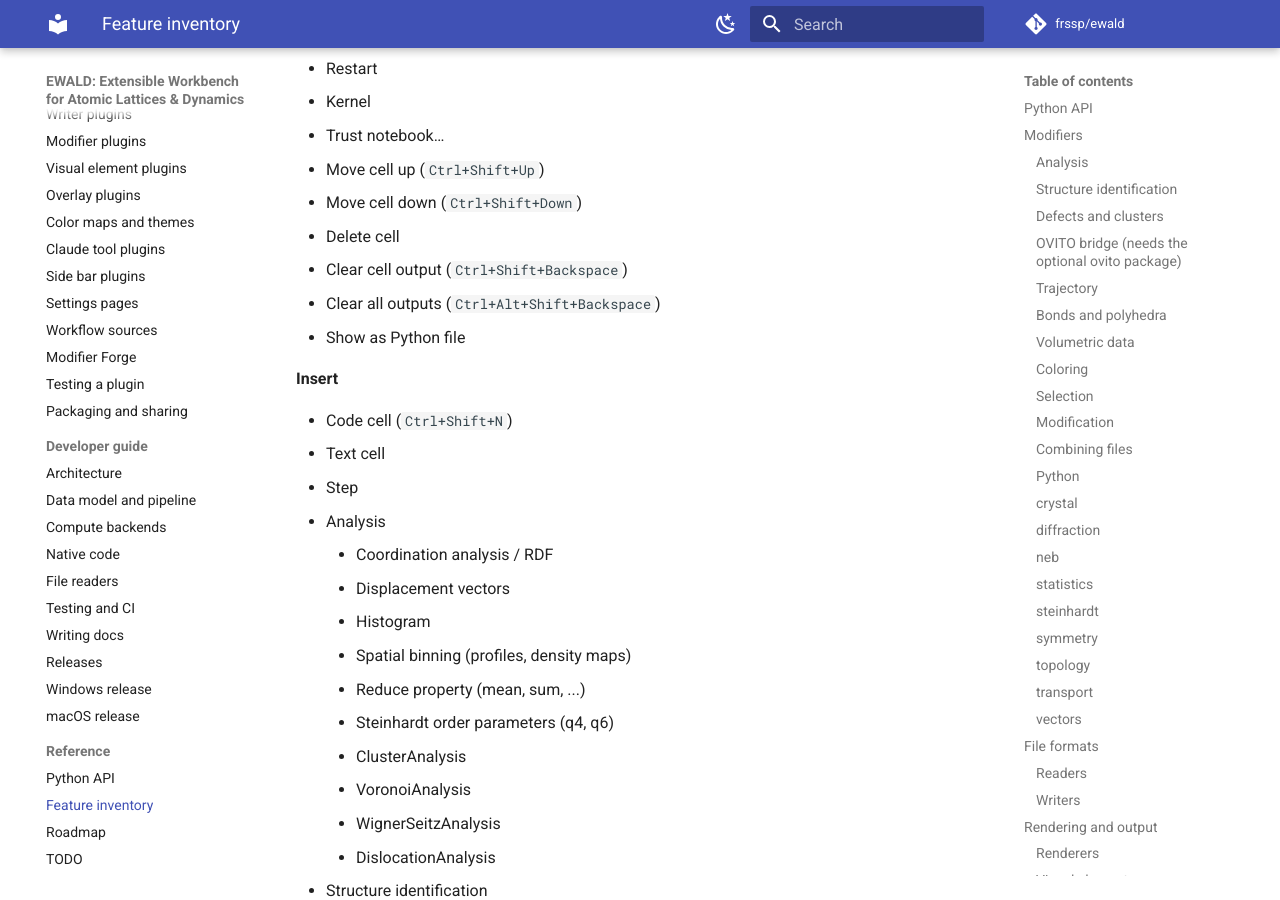
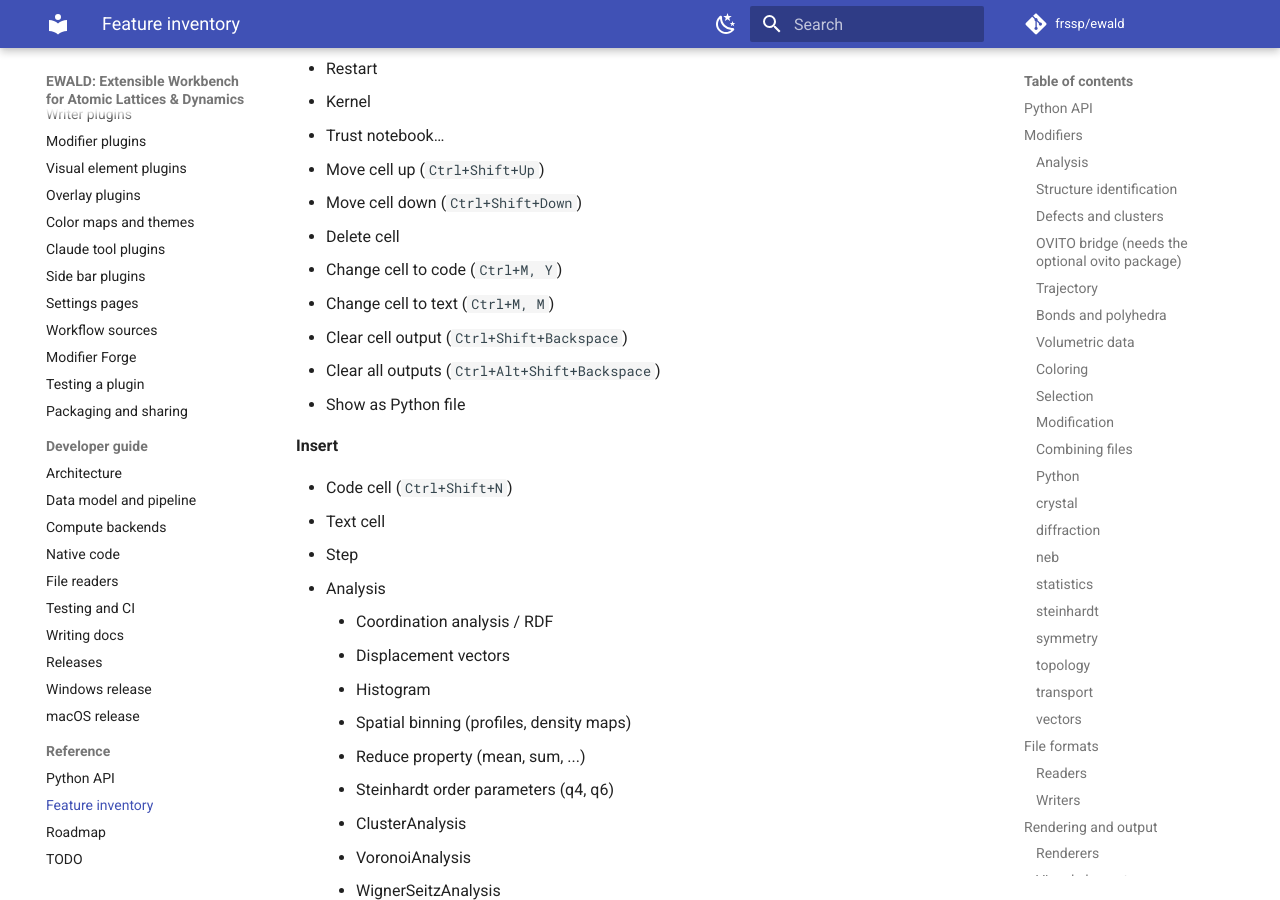
Before and after one commit to frssp/ewald, an MkDocs documentation site: the page built from docs/features.md, in a window 1280 px wide and 900 px high, scrolled down 26781 px. Built offline with MkDocs 1.6.1 and Material for MkDocs 9.7.7, drawn with Linux system fonts in a browser that asks for light colours; comment, search, counter and statistics services are not loaded.

Commit message:
Regenerate docs/features.md
Co-Authored-By: Claude Opus 5.5 (1M context) <noreply@anthropic.com>

```diff
--- a/docs/features.md
+++ b/docs/features.md
@@ -614,6 +614,8 @@ Edit › Preferences, one page per group; stored as JSON with only changed value
 - Move cell up (`Ctrl+Shift+Up`)
 - Move cell down (`Ctrl+Shift+Down`)
 - Delete cell
+- Change cell to code (`Ctrl+M, Y`)
+- Change cell to text (`Ctrl+M, M`)
 - Clear cell output (`Ctrl+Shift+Backspace`)
 - Clear all outputs (`Ctrl+Alt+Shift+Backspace`)
 - Show as Python file
```
